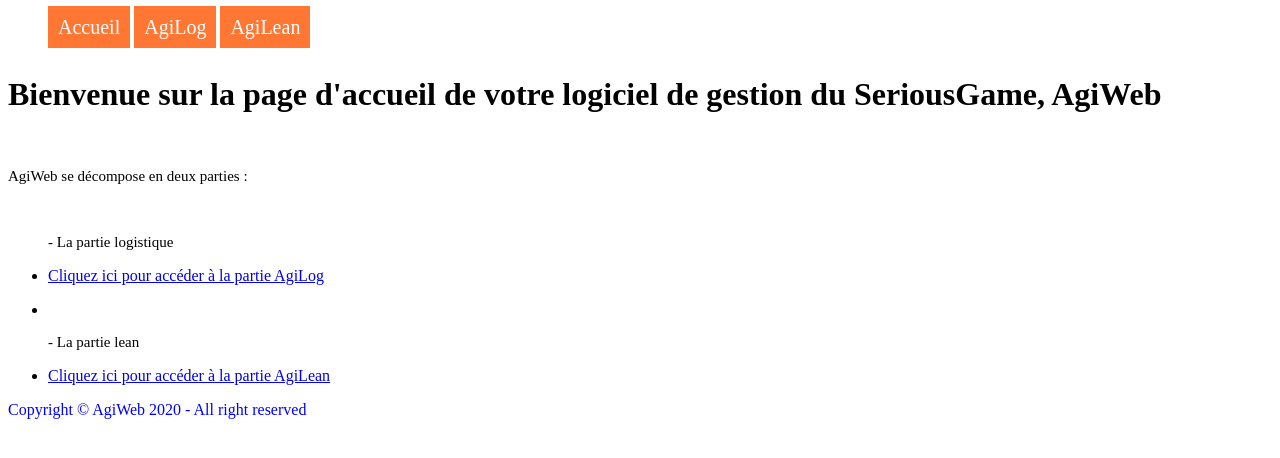
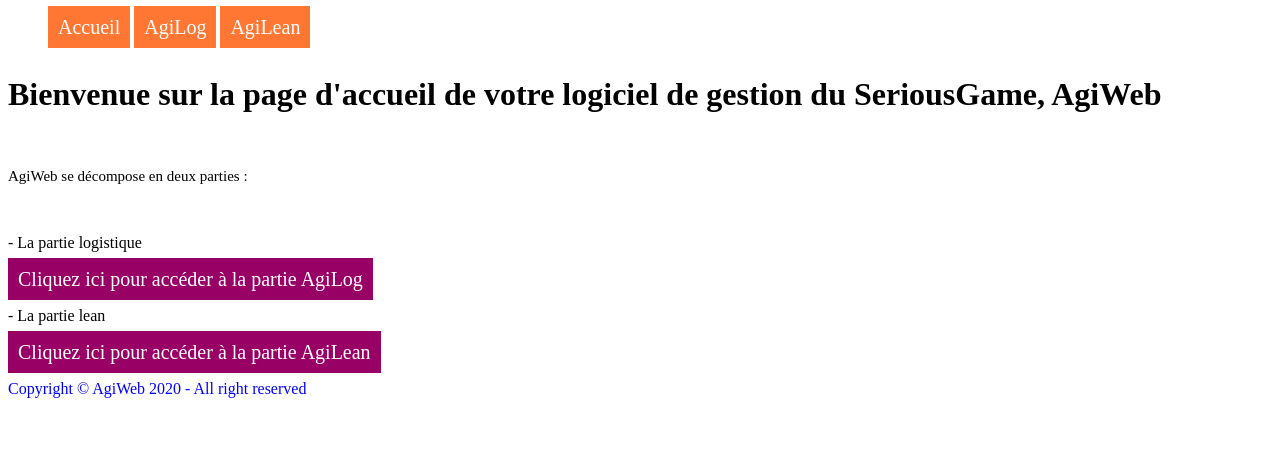
Before and after one commit to edwinguiller/Kleiner, a Flask app: page / in a window 1280 px wide. Shown: the part 58-516 px from the top of the page. Run offline with Flask 2, Linux system fonts and the light colour scheme.

Commit message:
j'ai refais les boutons plus propreet les footer

```diff
--- a/AgiWeb/Static/accueil.css
+++ b/AgiWeb/Static/accueil.css
@@ -123,17 +123,15 @@ div.leftbox{
 div.rightbox{
 }
 
-div#content-agilog ul li.bouton2{
-	list-style-type: none;
-}
-div#content-agilog ul li.bouton2 a{
+
+a.bouton2{
 	color:white;
 	background-color:990066;
 	text-decoration: none;
 	padding:10px;
 	font-size:20px;
 }
-div#content-agilog ul li.bouton2:hover a{
+a.bouton2:hover{
 	color:990066;
 	background-color:white;
 	transition: 0.5S all;
@@ -147,13 +145,6 @@ table
 td,th
 {
     border: 1px solid black;
-}
-div#content-stock ul li.bouton_valider{
-	list-style-type: none;
-}
-div#content-stock ul li.bouton_valider a{
-	color:red;
-	text-decoration: none;
 }
 
 
--- a/AgiWeb/Templates/accueil.html
+++ b/AgiWeb/Templates/accueil.html
@@ -8,33 +8,23 @@
 		<!-- Contenu -->
 			<h1>
 			Bienvenue sur la page d'accueil de votre logiciel de gestion du SeriousGame, AgiWeb </h1>
-			<br>
+			</br>
 
 			<p class= "small ">
 			AgiWeb se décompose en deux parties : </p>
-			<br>
-			<ul>
-
-				<div id="content-accueil">
-					<div class="leftbox">
-
-						<p class= "small "> - La partie logistique </p>
-						<li class=bouton2>
-
-							<p> <a href="{{url_for('agilog')}}" rel="nofollow"> Cliquez ici pour accéder à la partie AgiLog  </a></p>
-						<li class=bouton2>
-					</div>
-					<div class="rightbox">
+			</br>
 
 
-						<p class= "small "> - La partie lean </p>
-						<li class=bouton2>
-							<p> <a href="{{url_for('agilean')}}" rel="nofollow"> Cliquez ici pour accéder à la partie AgiLean  </a></p>
-					 </li>
+			<div id="content-accueil">
 
-					</div>
-				</div>
-			</ul>
+				<p > - La partie logistique </p>
+				<a  class=bouton2 href="{{url_for('agilog')}}" rel="nofollow"> Cliquez ici pour accéder à la partie AgiLog  </a></p>
+
+				<p> - La partie lean </p>
+				<p> <a class=bouton2 href="{{url_for('agilean')}}" rel="nofollow"> Cliquez ici pour accéder à la partie AgiLean  </a></p>
+
+
+			</div>
 
 		<!-- Pied de page -->
 		<footer>
```
Also changed, not shown: AgiWeb/Templates/AgiLean_accueil.html (+3 -6 lines), AgiWeb/Templates/AgiLog_accueil.html (+11 -14 lines), AgiWeb/Templates/cmd_agigreen.html (+14 -7 lines), AgiWeb/Templates/cmd_agipart.html (+15 -6 lines), AgiWeb/templates/encours_alog.html (+10 -11 lines), AgiWeb/templates/initialisation_alog.html (+6 -3 lines).
